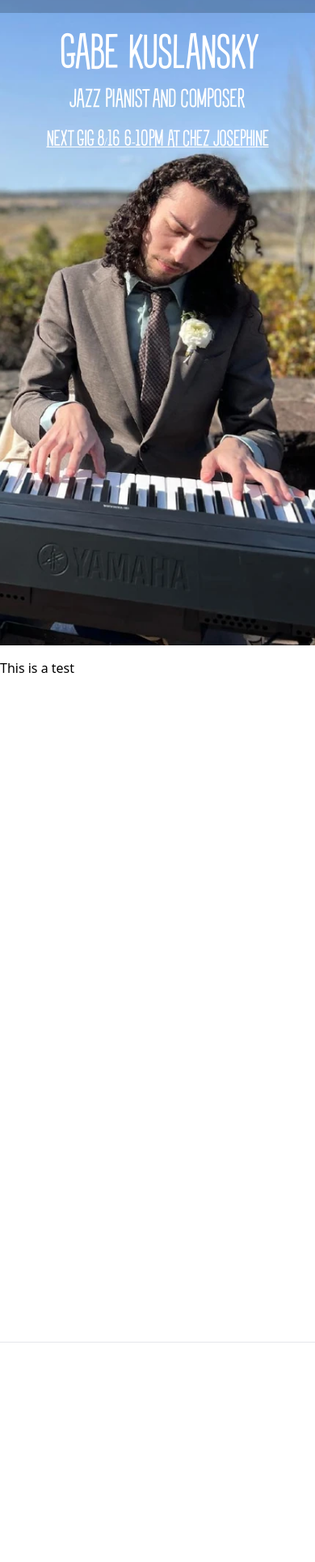
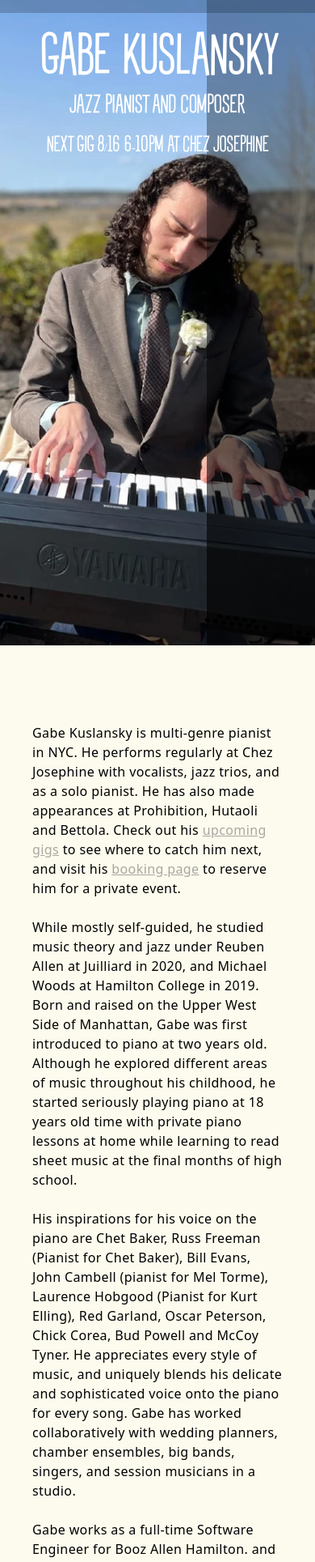
Before and after one commit to GabeKuslansky/responsive-portfolio, a Next.js app: page / in a window 390 px wide. Shown: the part 56-1985 px from the top of the page at 81% size. Before the commit the page ends 1714 px from the top, so only its background shows below. Built offline with nearby package versions, Linux system fonts and the light colour scheme.

Commit message:
made text container responsive

```diff
--- /dev/null
+++ b/components/Bio.tsx
@@ -0,0 +1,38 @@
+import StyledLink from "./StyledLink";
+
+const Bio = () => (
+  <div className="w-screen">
+    <div className="90% text-md m-auto pt-[5rem] break-words tracking-wide p-10">
+      <p>
+        Gabe Kuslansky is multi-genre pianist in NYC. He performs regularly at Chez Josephine with vocalists, jazz
+        trios, and as a solo pianist. He has also made appearances at Prohibition, Hutaoli and Bettola. Check out his{" "}
+        <StyledLink href="/gigs">upcoming gigs</StyledLink> to see where to catch him next, and visit his{" "}
+        <StyledLink href="/booking">booking page</StyledLink> to reserve him for a private event.
+      </p>
+      <br />
+      <p>
+        While mostly self-guided, he studied music theory and jazz under Reuben Allen at Juilliard in 2020, and Michael
+        Woods at Hamilton College in 2019. Born and raised on the Upper West Side of Manhattan, Gabe was first
+        introduced to piano at two years old. Although he explored different areas of music throughout his childhood, he
+        started seriously playing piano at 18 years old time with private piano lessons at home while learning to read
+        sheet music at the final months of high school.
+      </p>
+      <br />
+      <p>
+        {" "}
+        His inspirations for his voice on the piano are Chet Baker, Russ Freeman (Pianist for Chet Baker), Bill Evans,
+        John Cambell (pianist for Mel Torme), Laurence Hobgood (Pianist for Kurt Elling), Red Garland, Oscar Peterson,
+        Chick Corea, Bud Powell and McCoy Tyner. He appreciates every style of music, and uniquely blends his delicate
+        and sophisticated voice onto the piano for every song. Gabe has worked collaboratively with wedding planners,
+        chamber ensembles, big bands, singers, and session musicians in a studio.
+      </p>
+      <br />
+      <p>
+        Gabe works as a full-time Software Engineer for Booz Allen Hamilton. and developed this website himself
+        from scratch.
+      </p>
+    </div>
+  </div>
+);
+
+export default Bio;
--- a/components/Navbar.tsx
+++ b/components/Navbar.tsx
@@ -24,8 +24,8 @@ const Navbar = () => {
             <Link href="/media">
               <a>Media</a>
             </Link>
-            <Link href="/contact">
-              <a>Contact</a>
+            <Link href="/booking">
+              <a>Booking</a>
             </Link>
           </div>
           <div className="lg:hidden p-3 ml-auto mr-4">
--- /dev/null
+++ b/components/StyledLink.tsx
@@ -0,0 +1,15 @@
+import Link from "next/link";
+import { ReactNode } from "react";
+
+type Props = {
+  href: String;
+  children?: ReactNode;
+};
+
+const StyledLink = ({ href, children }: Props) => (
+  <Link href={href.toString()}>
+    <a className="underline text-[#a8a6a1]">{children}</a>
+  </Link>
+);
+
+export default StyledLink;
--- a/pages/index.tsx
+++ b/pages/index.tsx
@@ -1,21 +1,24 @@
 import Link from "next/link";
-import Container from "../components/Container";
+import Bio from "../components/Bio";
 import Layout from "../components/Layout";
+import StyledLink from "../components/StyledLink";
 
 const IndexPage = () => (
   <Layout title="Gabe Kuslansky">
-    <div className="w-screen h-[103vh] lg:bg-fixed bg-[url('/img/mobile/wedding-front.webp')] bg-[right_-16rem_bottom_1rem] lg:bg-center bg-cover bg-no-repeat lg:bg-[url('/img/desktop/wedding-front.jpg')]">
-      <div className="flex-col box-border text-center font-letsjazz text-white m-auto leading-[3rem] pt-[6rem] lg:pt-[6rem]">
-        <span className="text-3xl lg:text-5xl">Gabe Kuslansky</span>
+    <div
+      className="w-screen h-[103vh] lg:bg-fixed bg-darken-mobile bg-[right_-16rem_bottom_1rem] lg:bg-center bg-cover bg-no-repeat lg:bg-darken-desktop"
+      style={{ backgroundSize: "fit" }}
+    >
+      <div className="flex-col box-border text-center font-letsjazz text-white m-auto leading-[3rem] pt-[6rem] lg:pt-[16rem]">
+        <span className="text-4xl lg:text-5xl">Gabe Kuslansky</span>
         <br />
         <span className="text-base lg:text-xl">Jazz Pianist and Composer</span>
         <br />
-        <span className="underline text-sm">Next gig 8/16 6-10pm at Chez Josephine</span>
+        <span className="text-sm lg:text-base">Next gig 8/16 6-10pm at Chez Josephine</span>
       </div>
     </div>
-    <Container>
-      <p>This is a test</p>
-    </Container>
+
+    <Bio></Bio>
   </Layout>
 );
 
--- a/styles/index.css
+++ b/styles/index.css
@@ -8,3 +8,7 @@
     font-family: letsjazz;
     src: url("../public/fonts/Let\'sJazz.otf");
 }
+
+body {
+    background-color: #FDFBED;
+}
--- a/tailwind.config.js
+++ b/tailwind.config.js
@@ -6,6 +6,10 @@ module.exports = {
   ],
   theme: {
     extend: {
+      backgroundImage: {
+        "darken-desktop": "linear-gradient(rgba(0, 0, 0, 0.2), rgba(0, 0, 0, 0.7)), url('/img/desktop/wedding-front.jpg')",
+        "darken-mobile": "linear-gradient(rgba(0, 0, 0, 0.2), rgba(0, 0, 0, 0.7)), url('/img/mobile/wedding-front.webp')",
+      },
       fontFamily: {
         letsjazz: "letsjazz"
       }
```
Also changed, not shown: components/Container.tsx (deleted, +0 -9 lines).
